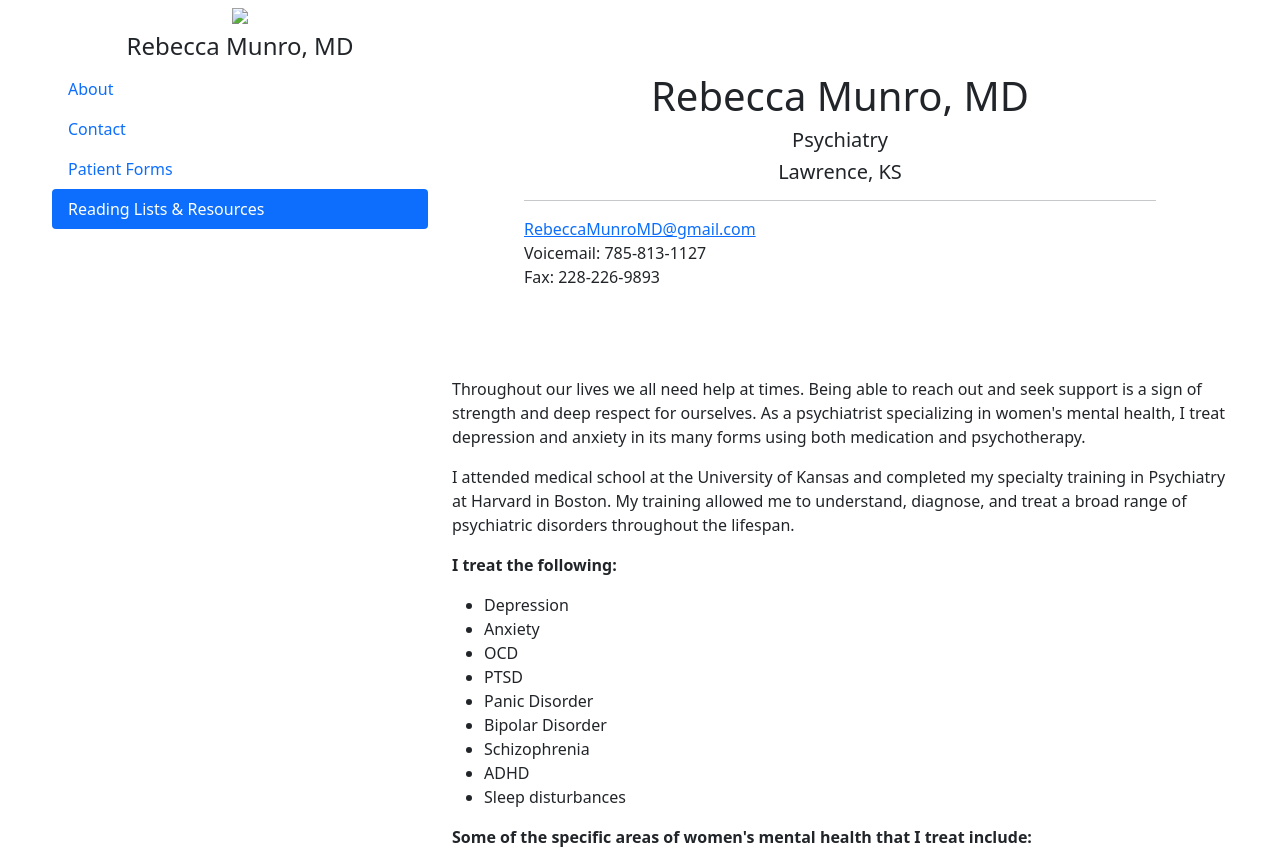
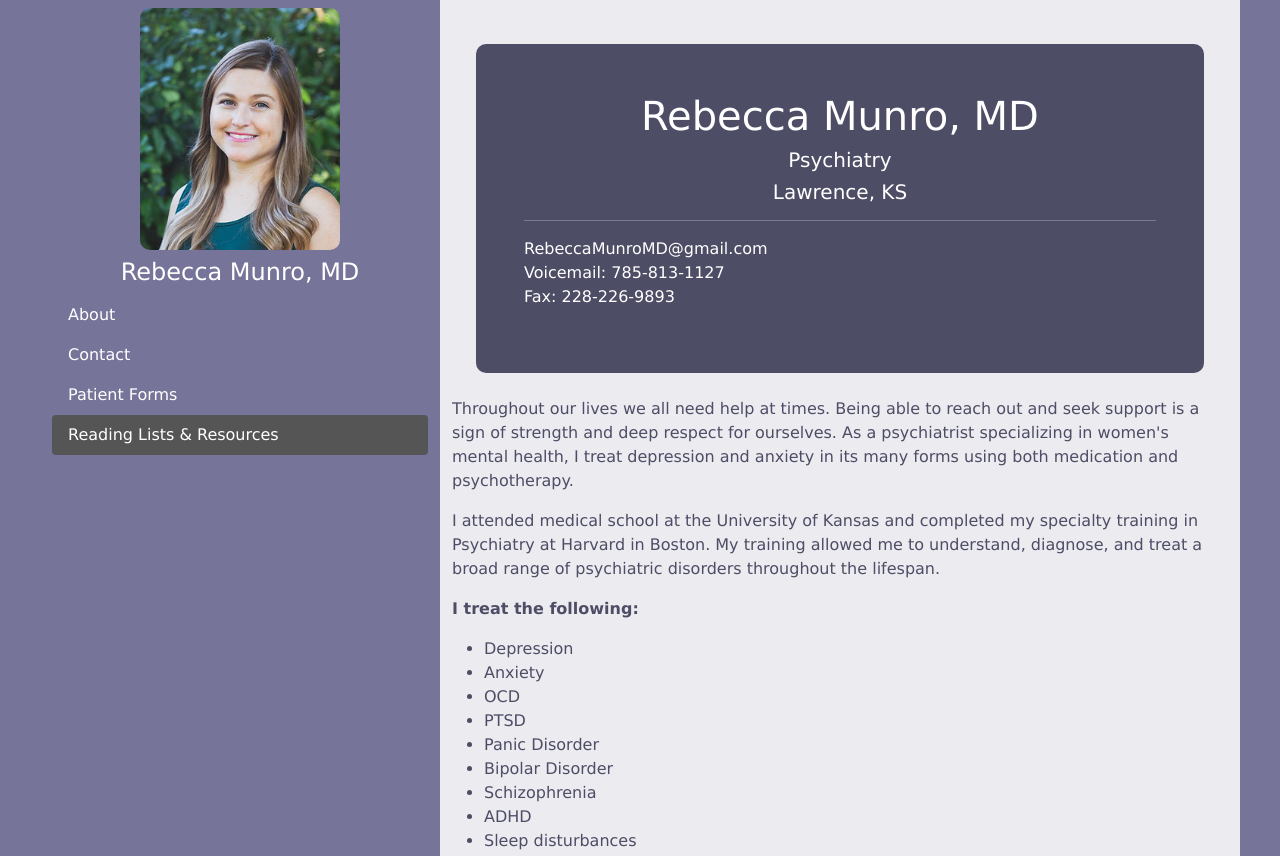
Before and after one commit to rmunro7/rebeccamunromd.com, a plain HTML site: page index.html in a window 1280 px wide. Shown: the top 856 px of the page. Drawn offline with nearby package versions, Linux system fonts and the light colour scheme; the site is published under a folder, as on GitHub Pages, so addresses that start at the root find nothing.

Commit message:
URL fixes

```diff
--- a/index.html
+++ b/index.html
@@ -17,7 +17,8 @@
 		<meta property="og:image" content="https://rebeccamunromd.com/img/headshot2020.jpg">
 		<meta property="og:type" content="website">
 		<meta http-equiv="X-UA-Compatible" content="IE=edge">
-		<link rel="stylesheet" href="https://cdn.jsdelivr.net/npm/bootstrap@5.0.0/dist/css/bootstrap.min.css" integrity="sha256-BAg/zs3Z4ZsqzR4Ac0N6oHyY0jDwGY1/H9RwqyIP72Q=" crossorigin="anonymous">		<link rel="stylesheet" href="/main.css">
+		<link rel="stylesheet" href="https://cdn.jsdelivr.net/npm/bootstrap@5.0.0/dist/css/bootstrap.min.css" integrity="sha256-BAg/zs3Z4ZsqzR4Ac0N6oHyY0jDwGY1/H9RwqyIP72Q=" crossorigin="anonymous">
+		<link rel="stylesheet" href="main.css">
 	</head>
 
 	<body data-bs-spy="scroll" data-bs-target="#navbar" data-bs-offset="20">
@@ -27,7 +28,7 @@
 					<div class="sticky-top">
 						<ul class="nav nav-pills nav-stacked flex-column">
 							<li class="nav-item text-center">
-								<img id="photo" class="img-fluid mt-2 mb-2 rounded-10" src="/img/headshot2020.jpg" style="max-width: 200px;">
+								<img id="photo" class="img-fluid mt-2 mb-2 rounded-10" src="img/headshot2020.jpg" style="max-width: 200px;">
 								<h4>Rebecca Munro, MD</h4>
 								<!-- <h5>Psychiatry</h5>
 								<h5>Lawrence, KS</h5> -->
```
